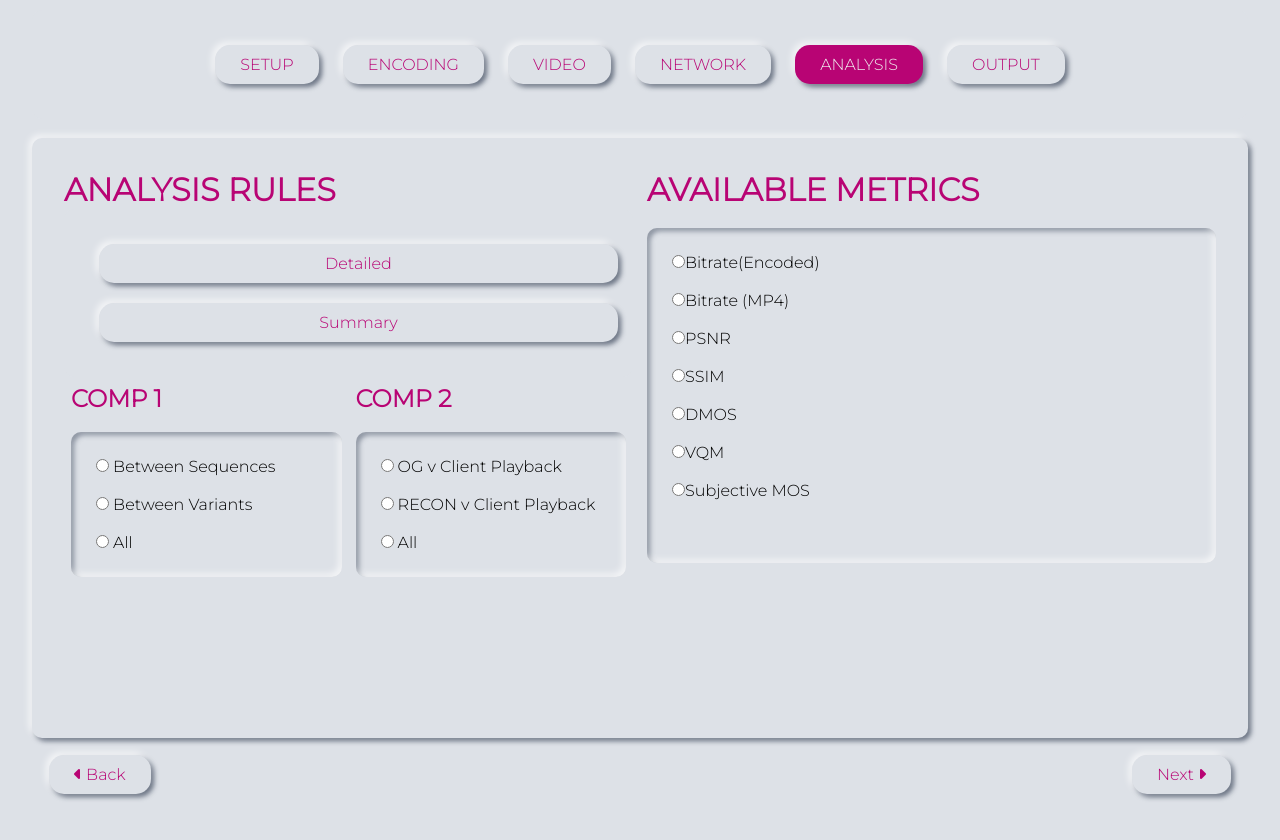
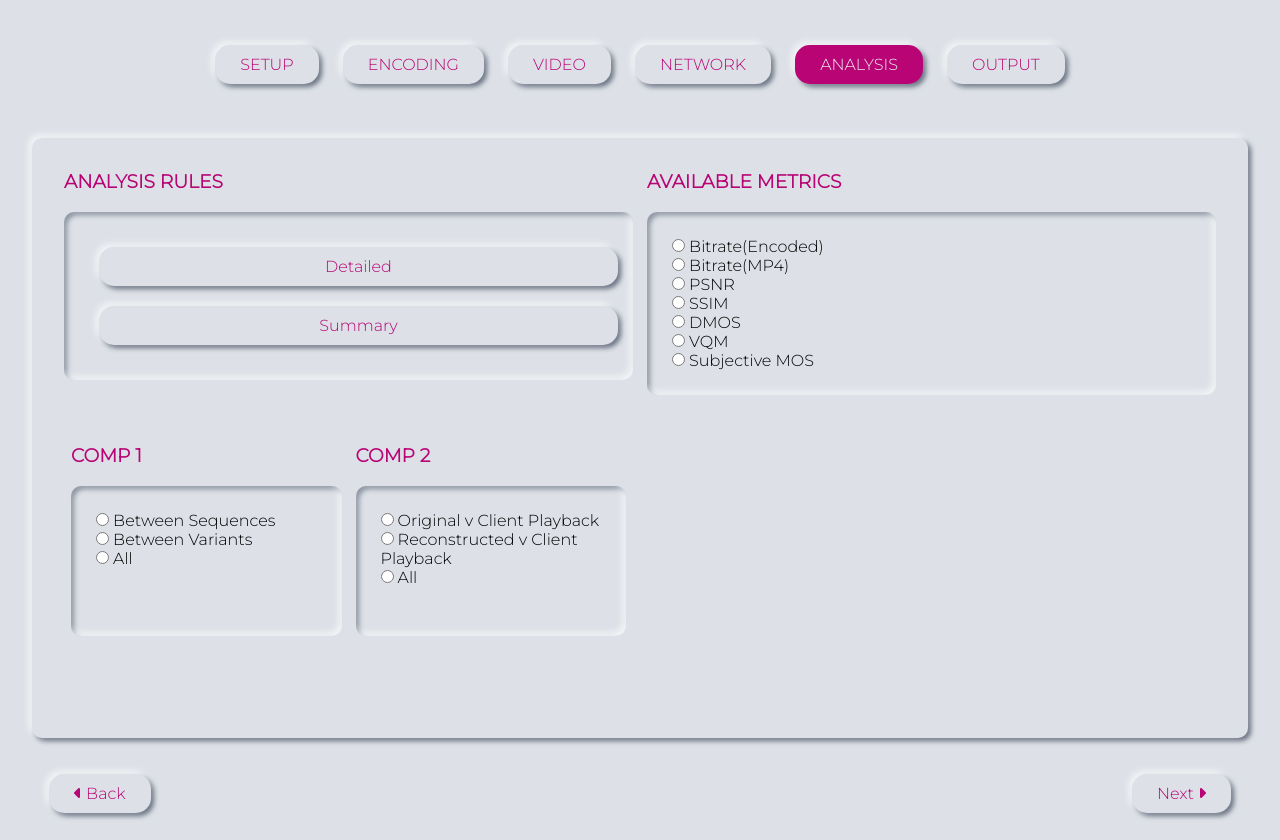
Before and after one commit to adamjclacher/CS356Group1, a Flask app: page /analysis-viewer in a window 1280 px wide. Before the commit the page ends 800 px from the top, so only its background shows below. Run offline with Flask 3, Linux system fonts and the light colour scheme; some libraries are stand-ins or nearby versions.

Commit message:
SCRUM-83 Add Analysis Page

```diff
--- a/src/app.py
+++ b/src/app.py
@@ -64,7 +64,7 @@ def impairment_options():
 @app.route('/analysis-viewer')
 def analysis_viewer():
     page_name = 8
-    return render_template('analysis.html', pageName=page_name)
+    return render_template('analysis.html', pageName=page_name, config=config_api_response)
 
 
 @app.route('/output')
--- a/src/templates/analysis.html
+++ b/src/templates/analysis.html
@@ -1,80 +1,63 @@
 {% extends "base.html" %}
 
-{% block title %}Home Page{% endblock %}
+{% block title %}Analysis{% endblock %}
 
 {% block content %}
-
-<div class="section raised splitWidthContainer mainContent">
+<div class="section raised mainContent">
+    <div class="splitWidthContainer">
         <div class="left">
-        <h1 class="colour">ANALYSIS RULES</h1>
-        <div class="section">
+            <h3 class="colour">ANALYSIS RULES</h3>
+            <br>
+            <div class="section lowered" style="min-height: 150px;">
                 <a id="detailedButton" class="button colour raised roundedCorners" style="width: 100%; text-align:center" value="Detailed">Detailed</a>
                 <br>
-          <a id="summaryButton" class="button colour raised roundedCorners" style="width: 100%; text-align:center" value="Detailed">Summary</a>
-
+                <a id="summaryButton" class="button colour raised roundedCorners" style="width: 100%; text-align:center" value="Summary">Summary</a>
             </div>
-
+            <br><br><br>
             <div class="splitWidthContainer">
                 <div class="left">
-                <h2 class="colour"> COMP 1</h2>
+                    <h3 class="colour">COMP 1</h3>
                     <br>
-                <div class="section lowered">
-                    <label><input type="radio" name="COMP1" value="BS"> Between Sequences </label>
-                            <br><br>
-                    <label><input type="radio" name="COMP1" value="BV"> Between Variants </label>
-                            <br><br>
-                    <label><input type="radio" name="COMP1" value="All"> All </label>
+                    <div class="section lowered" style="min-height: 150px;">
+                        {% for option in config['Metrics'][3]['types'] %}
+                        <label><input type="radio" name="COMP1" value="{{ option.name }}"> {{ option.name }}</label>
+                        <br>
+                        {% endfor %}
                     </div>
                 </div>
                 <div class="right">
-                <h2 class="colour"> COMP 2</h2>
+                    <h3 class="colour">COMP 2</h3>
                     <br>
-                 <div class="section lowered">
-
-                    <label><input type="radio" name="COMP2" value="Original v Client Playback"> OG v Client Playback</label>
-                            <br><br>
-                    <label><input type="radio" name="COMP2" value="Reconstructed v Client Playback"> RECON v Client Playback</label>
-                            <br><br>
-                    <label><input type="radio" name="COMP2" value="All"> All</label>
+                    <div class="section lowered" style="min-height: 150px;">
+                        {% for option in config['Metrics'][4]['types'] %}
+                        <label><input type="radio" name="COMP2" value="{{ option.name }}"> {{ option.name }}</label>
+                        <br>
+                        {% endfor %}
                     </div>
                 </div>
             </div>
         </div>
-
         <div class="right">
-        <h1 class="colour">AVAILABLE METRICS</h1>
+            <h3 class="colour">AVAILABLE METRICS</h3>
             <br>
-        <div class="section lowered">
-            <label><input type="radio" name="bitrate(E)" value="Bitrate(E)">Bitrate(Encoded) </label>
-                            <br><br>
-            <label><input type="radio" name="bitrate(MP4)" value="Bitrate(MP4)">Bitrate (MP4) </label>
-                            <br><br>
-            <label><input type="radio" name="PSNR" value="PSNR">PSNR </label>
-                            <br><br>
-            <label><input type="radio" name="SSIM" value="SSIM">SSIM </label>
-                            <br><br>
-            <label><input type="radio" name="DMOS" value="DMOS">DMOS </label>
-                            <br><br>
-            <label><input type="radio" name="VQM" value="VQM">VQM </label>
-                            <br><br>
-            <label><input type="radio" name="SubjectiveMOS" value="SubjectiveMOS">Subjective MOS</label>
-                            <br><br>
+            <div class="section lowered" style="min-height: 150px;">
+                {% for metric in config['Metrics'][5]['types'] %}
+                <label><input type="radio" name="available_metrics" value="{{ metric.name }}"> {{ metric.name }}</label>
                 <br>
+                {% endfor %}
             </div>
         </div>
     </div>
-
+</div>
+<br>
 <div class="splitWidthContainer">
     <div class="left">
         <a href="{{ url_for('impairment_options') }}" class="button colour raised roundedCorners backButton"><i class="fa-solid fa-caret-left"></i> Back</a>
-
-
     </div>
     <div class="right" style="text-align:right">
         <a href="{{ url_for('output') }}" class="button colour raised roundedCorners nextButton">Next <i class="fa-solid fa-caret-right"></i></a>
     </div>
 </div>
-
 
 <script>
     // JavaScript to handle the button click events
```
Lines whose indentation alone changed are shown as unchanged.
